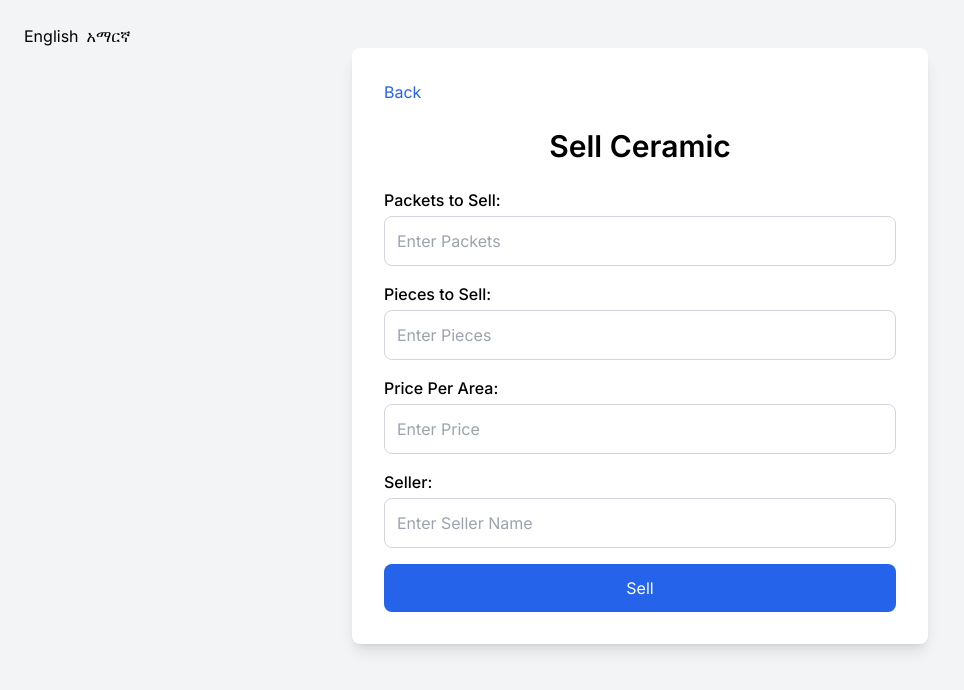
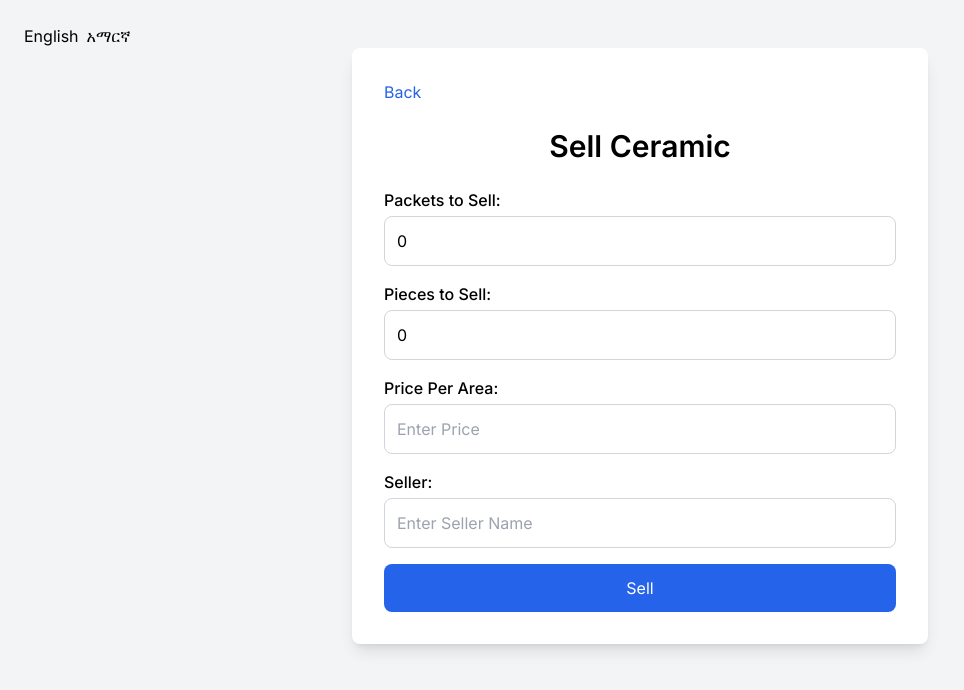
Before and after one commit to tsegaye27/ceramics-store, a Next.js app: page /ceramics/sell/1 in a window 1280 px wide. Shown: the top 690 px of the page, without its empty margins (0-964 px from the left). Built offline with nearby package versions, Linux system fonts and the light colour scheme; no server answers.

Commit message:
Refactor sell ceramic page: Set default values for packets and pieces to sell

```diff
--- a/app/ceramics/sell/[id]/page.tsx
+++ b/app/ceramics/sell/[id]/page.tsx
@@ -11,8 +11,8 @@ import { RootState } from "@/app/store/store";
 import Spinner from "@/app/components/Spinner";
 
 export default function SellCeramic() {
-  const [packetsToSell, setPacketsToSell] = useState<string>("");
-  const [piecesToSell, setPiecesToSell] = useState<string>("");
+  const [packetsToSell, setPacketsToSell] = useState<string>("0");
+  const [piecesToSell, setPiecesToSell] = useState<string>("0");
   const [errorMessage, setErrorMessage] = useState<string | null>(null);
   const { id } = useParams();
   const router = useRouter();
```
